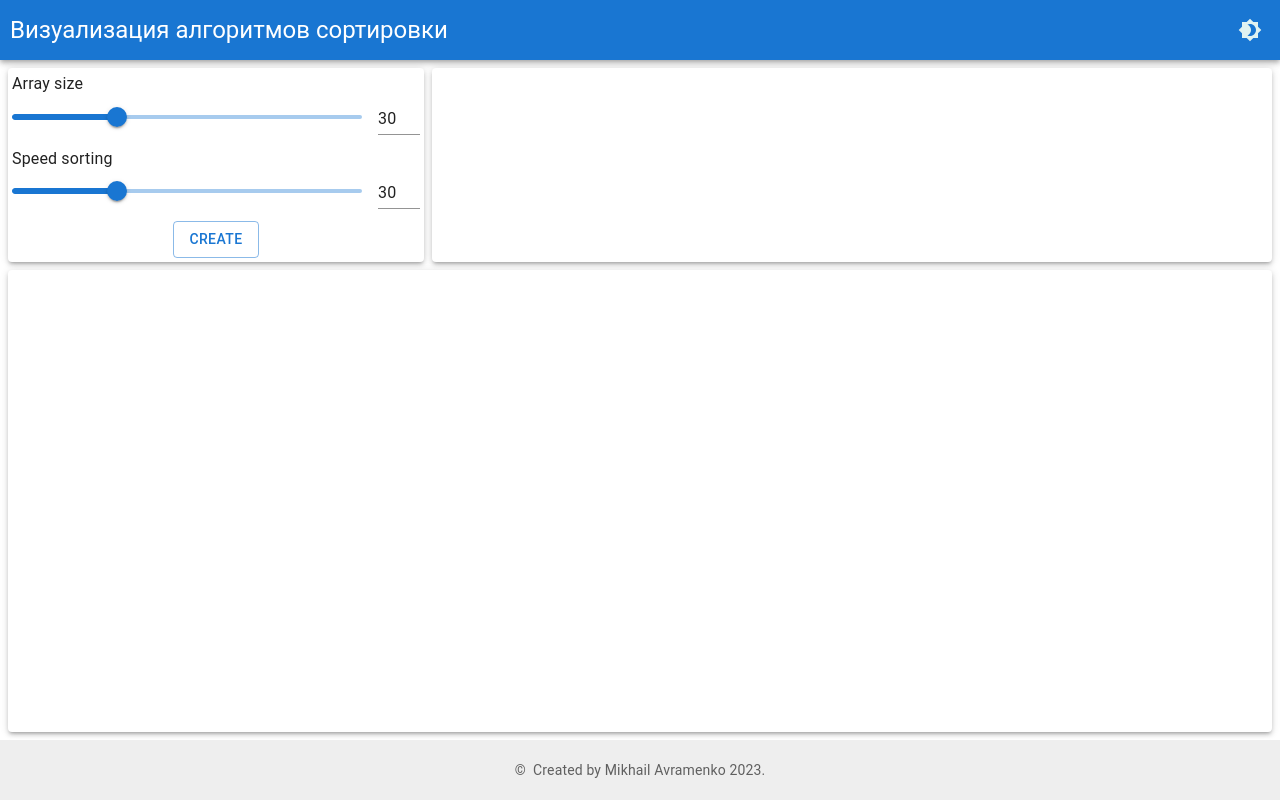
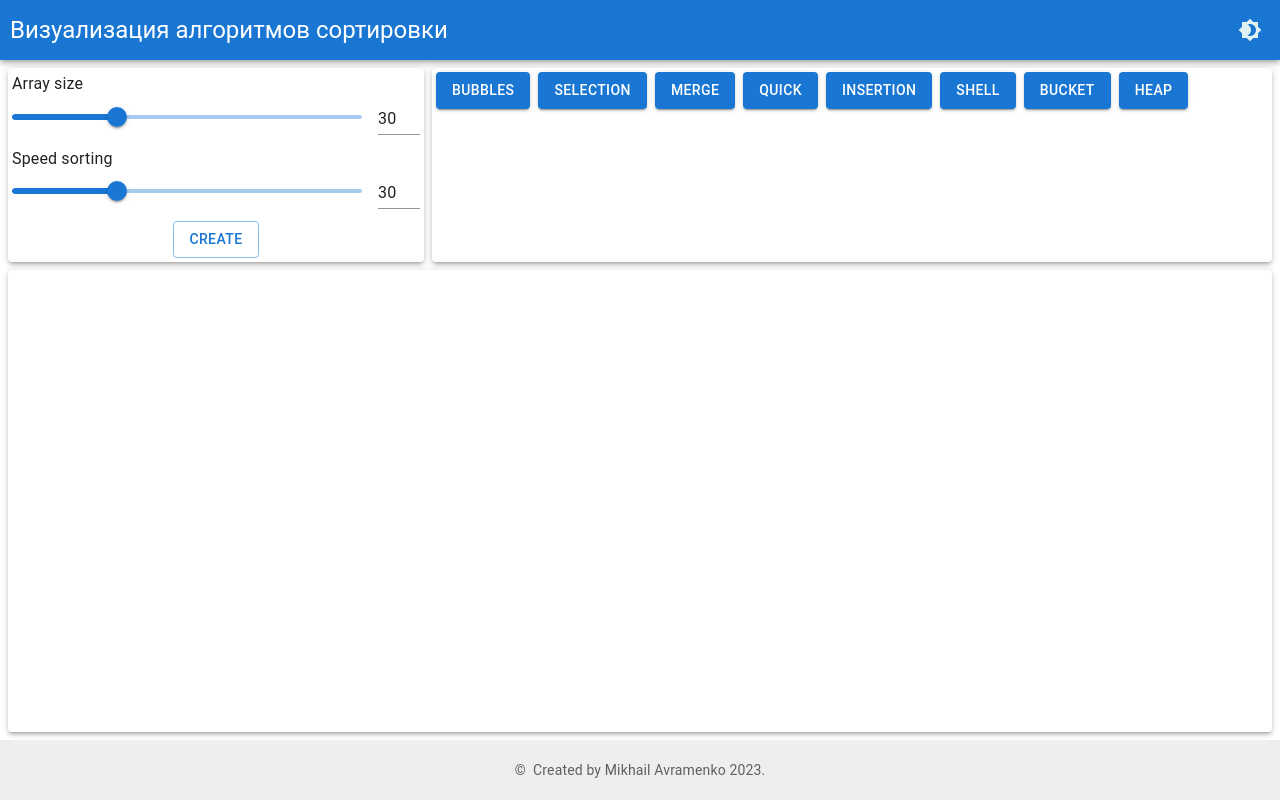
Before and after one commit to avramenkomy/sorting_algorithms, a React (Create React App) app: page / in a window 1280 px wide. Built offline with nearby package versions, Linux system fonts and the light colour scheme.

Commit message:
WIP: sort types component layout

```diff
--- a/src/components/ControlBoard/SortTypes.js
+++ b/src/components/ControlBoard/SortTypes.js
@@ -1,6 +1,18 @@
 import React from 'react';
 
-import { Paper, Box } from '@mui/material';
+import { Paper, Box, Grid, Button } from '@mui/material';
+
+
+const SORT_TYPES = [
+  'Bubbles',
+  'Selection',
+  'Merge',
+  'Quick',
+  'Insertion',
+  'Shell',
+  'Bucket',
+  'Heap',
+]
 
 
 function SortTypes() {
@@ -17,7 +29,20 @@ function SortTypes() {
         },
       }}
     >
-      <Paper elevation={3} />
+      <Paper elevation={3} sx={{ padding: '4px' }}>
+        <Grid
+          container
+          spacing={1}
+          flexDirection="row"
+          flexWrap="wrap"
+        >
+          {SORT_TYPES.map(item => (
+            <Grid item>
+              <Button variant="contained">{item}</Button>
+            </Grid>
+          ))}
+        </Grid>
+      </Paper>
     </Box>
   )
 }
```
